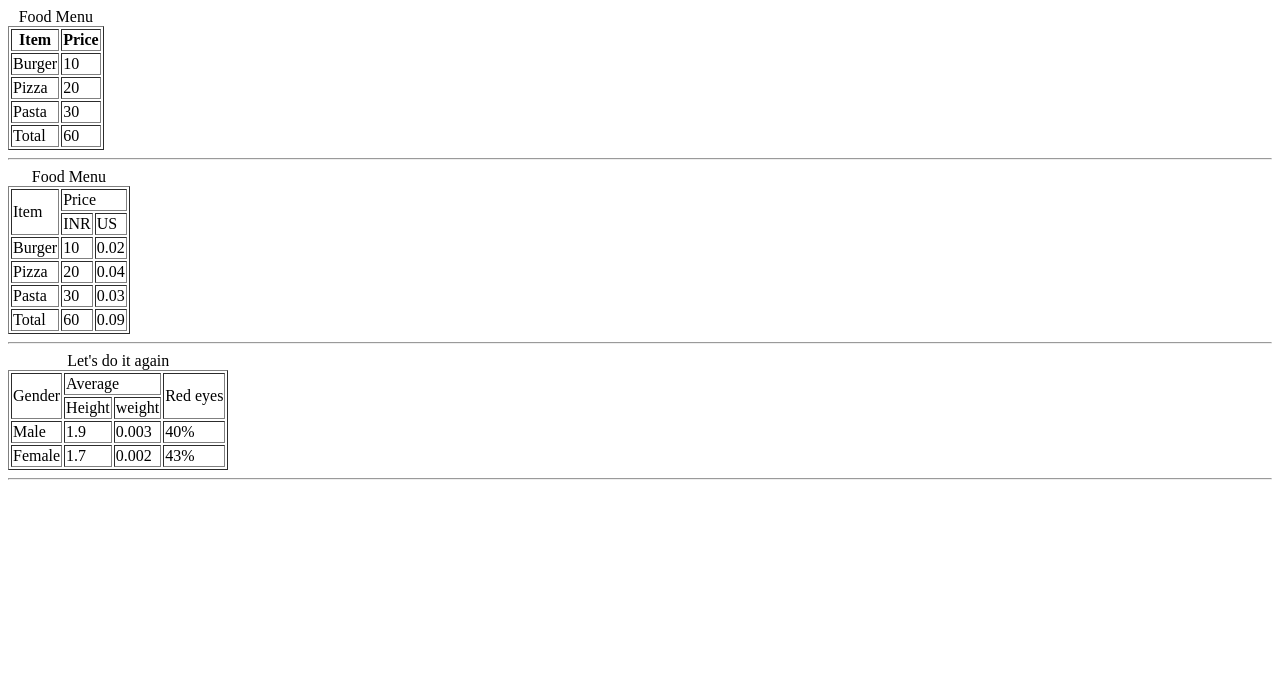
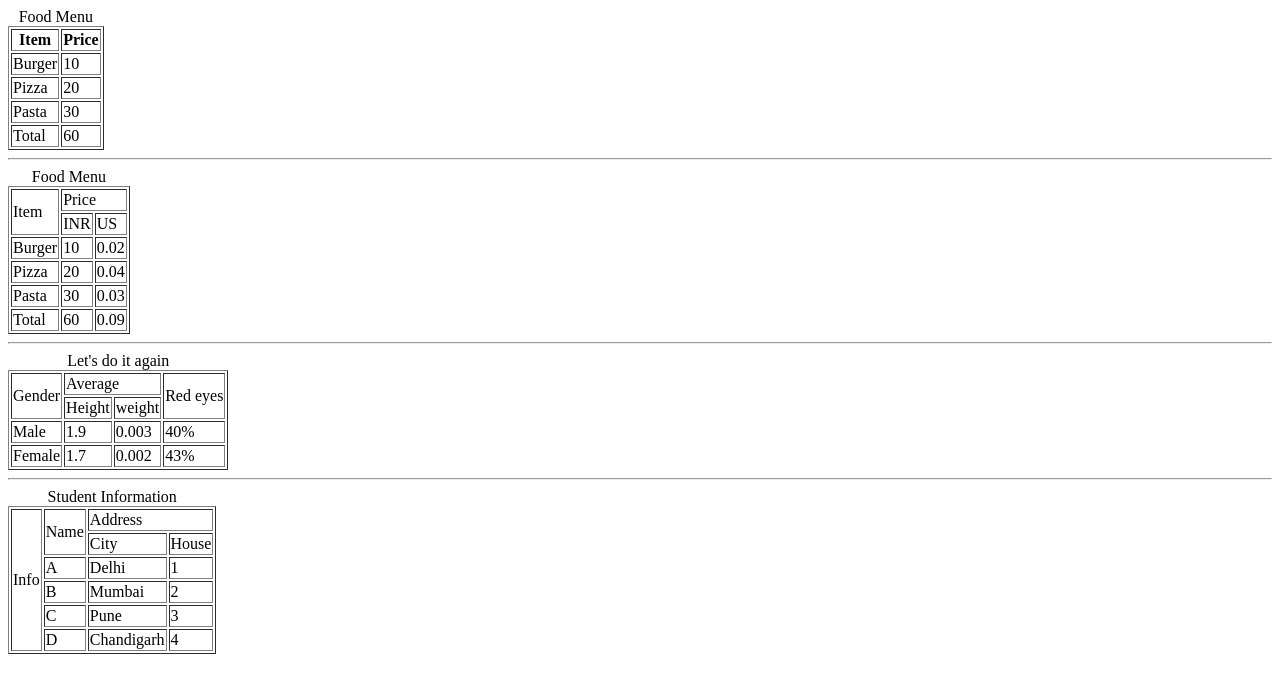
Before and after one commit to Sahaj19/html-forms-tables, a plain HTML site: page Tables/index.html in a window 1280 px wide. Drawn offline with Linux system fonts and the light colour scheme.

Commit message:
table portion completed

```diff
--- a/Tables/index.html
+++ b/Tables/index.html
@@ -111,5 +111,39 @@
     </table>
     <hr />
     <!-- Example-4**********************************************-->
+    <table border="black">
+      <caption>
+        Student Information
+      </caption>
+      <tr>
+        <td rowspan="6">Info</td>
+        <td rowspan="2">Name</td>
+        <td colspan="2">Address</td>
+      </tr>
+      <tr>
+        <td>City</td>
+        <td>House</td>
+      </tr>
+      <tr>
+        <td>A</td>
+        <td>Delhi</td>
+        <td>1</td>
+      </tr>
+      <tr>
+        <td>B</td>
+        <td>Mumbai</td>
+        <td>2</td>
+      </tr>
+      <tr>
+        <td>C</td>
+        <td>Pune</td>
+        <td>3</td>
+      </tr>
+      <tr>
+        <td>D</td>
+        <td>Chandigarh</td>
+        <td>4</td>
+      </tr>
+    </table>
   </body>
 </html>
```
